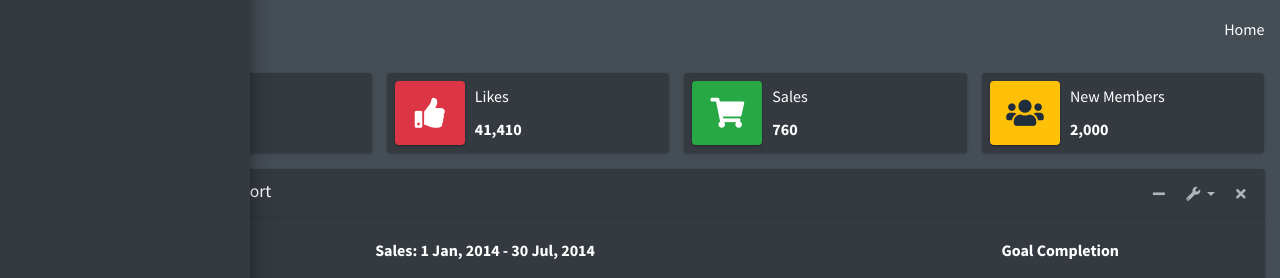
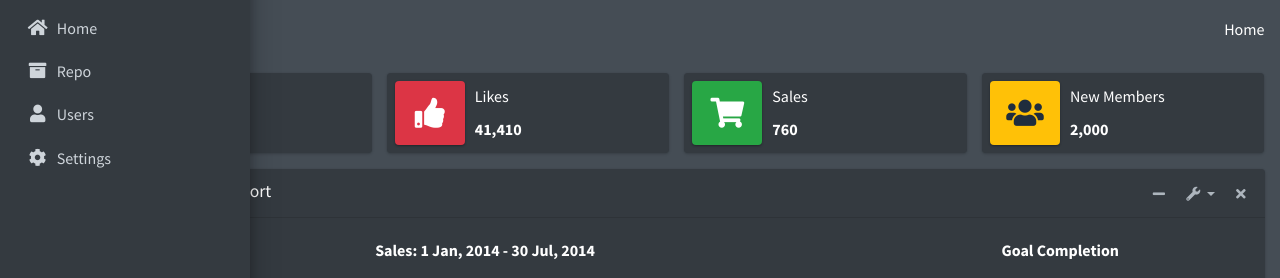
Before and after one commit to MiguelNdeCarvalho/aur-builder, a Flask app: template webui/ui/templates/index.html in a window 1280 px wide. Shown: the part 57-335 px from the top of the page. Run offline with Flask 2, Linux system fonts and the light colour scheme; the template is opened without the code that fills it, so the values that code supplies are empty; some libraries are stand-ins or nearby versions.

Commit message:
webui: tamplates: ui_template.html: Add Navbar

```diff
--- a/webui/ui/templates/ui_template.html
+++ b/webui/ui/templates/ui_template.html
@@ -72,7 +72,38 @@
     <div class="sidebar">
       <!-- Sidebar Menu -->
       <nav class="mt-2">
-
+        <ul class="nav nav-pills nav-sidebar flex-column" data-widget="treeview" role="menu" data-accordion="false">
+            <li class="nav-item">
+                <a href="/" class="nav-link">
+                  <i class="nav-icon fas fa-home"></i>
+                  <p>Home</p>
+                </a>
+              </li>
+        </ul>
+        <ul class="nav nav-pills nav-sidebar flex-column" data-widget="treeview" role="menu" data-accordion="false">
+            <li class="nav-item">
+                <a href="/repo" class="nav-link">
+                  <i class="nav-icon fas fa-archive"></i>
+                  <p>Repo</p>
+                </a>
+              </li>
+        </ul>
+        <ul class="nav nav-pills nav-sidebar flex-column" data-widget="treeview" role="menu" data-accordion="false">
+            <li class="nav-item">
+                <a href="/users" class="nav-link">
+                  <i class="nav-icon fas fa-user"></i>
+                  <p>Users</p>
+                </a>
+              </li>
+        </ul>
+        <ul class="nav nav-pills nav-sidebar flex-column" data-widget="treeview" role="menu" data-accordion="false">
+            <li class="nav-item">
+                <a href="/settings" class="nav-link">
+                  <i class="nav-icon fas fa-cog"></i>
+                  <p>Settings</p>
+                </a>
+              </li>
+        </ul>
       </nav>
       <!-- /.sidebar-menu -->
     </div>
```
